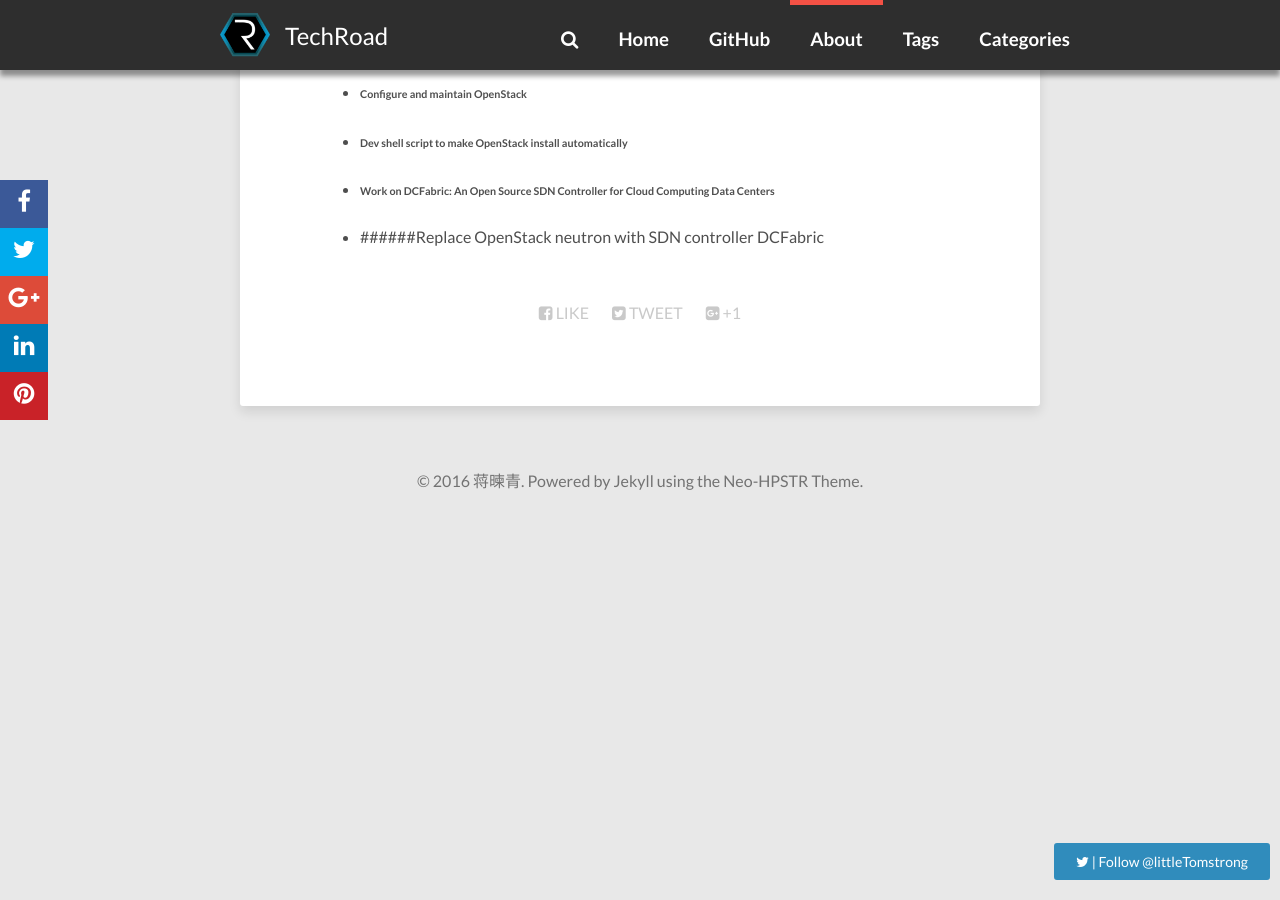
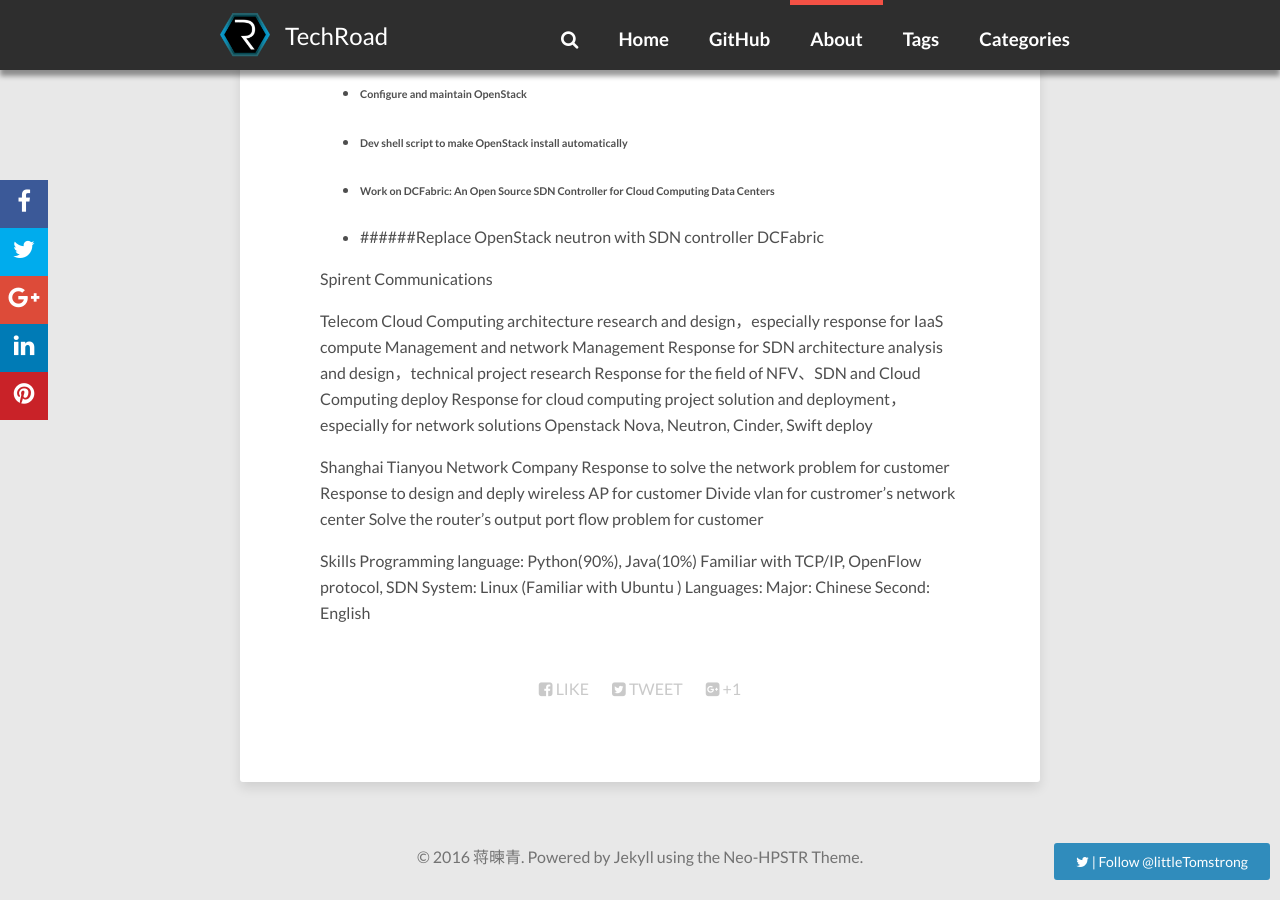
Before and after one commit to JianqingJiang/jianqingjiang.github.io, a Jekyll site: the page built from about_me/index.md, in a window 1280 px wide and 900 px high, scrolled down 856 px. Built offline with Jekyll 4.4.1, drawn with Linux system fonts in a browser that asks for light colours; nearby versions of some CDN libraries; comment, search, counter and statistics services are not loaded.

Commit message:
modified _config.yml

```diff
--- a/about_me/index.md
+++ b/about_me/index.md
@@ -28,3 +28,26 @@
 *  ###### Dev shell script to make OpenStack install automatically
 *  ###### Work on DCFabric: An Open Source SDN Controller for Cloud Computing Data  Centers
 *   ######Replace OpenStack neutron with SDN controller DCFabric
+
+Spirent Communications
+
+Telecom Cloud Computing architecture research and design，especially response for IaaS compute Management and network Management
+Response for SDN architecture analysis and design，technical project research
+Response for the field of NFV、SDN and Cloud Computing deploy
+Response for cloud computing project solution and deployment，especially for network solutions
+Openstack Nova, Neutron, Cinder, Swift deploy
+
+Shanghai Tianyou Network Company
+Response to solve the network problem for customer
+Response to design and deply wireless AP for customer
+Divide vlan for custromer’s network center
+Solve the router’s output port flow problem for customer
+
+
+Skills
+Programming language: Python(90%), Java(10%)
+Familiar with TCP/IP, OpenFlow protocol, SDN
+System: Linux (Familiar with Ubuntu )
+Languages:
+Major: Chinese
+Second: English
```
